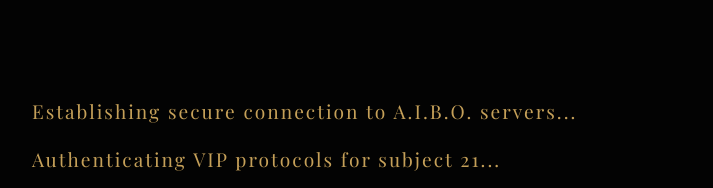
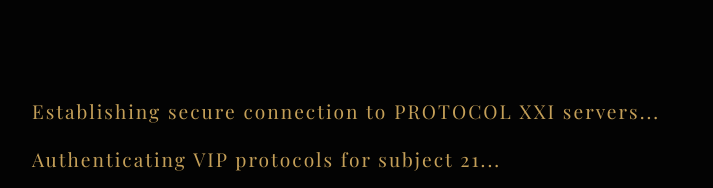
Before and after one commit to AhanaKulkarni/Project_21, a React (Vite) app: page / in a window 1280 px wide. Shown: the part 220-408 px from the top of the page, without its empty margins (283-996 px from the left). Built offline with nearby package versions, Linux system fonts and the light colour scheme; a web font is replaced by a local one.

Commit message:
Update system name to PROTOCOL XXI

```diff
--- a/src/main.jsx
+++ b/src/main.jsx
@@ -173,7 +173,7 @@
         }} />
         <div className="vip-content">
           <div className="vip-header">
-            <span className="vip-logo">A.I.B.O.</span>
+            <span className="vip-logo">PROTOCOL XXI</span>
             <span className="vip-status">ELITE MEMBER</span>
           </div>
           <div className="vip-chip"></div>
@@ -312,7 +312,7 @@
   const [progress, setProgress] = useState(0);
 
   const lines = [
-    "Establishing secure connection to A.I.B.O. servers...",
+    "Establishing secure connection to PROTOCOL XXI servers...",
     "Authenticating VIP protocols for subject 21...",
     "Bypassing standard security measures...",
     "Hey Birthday Boy,",
```
Also changed, not shown: 2 other files (tests, documents, lock files or other folders).
